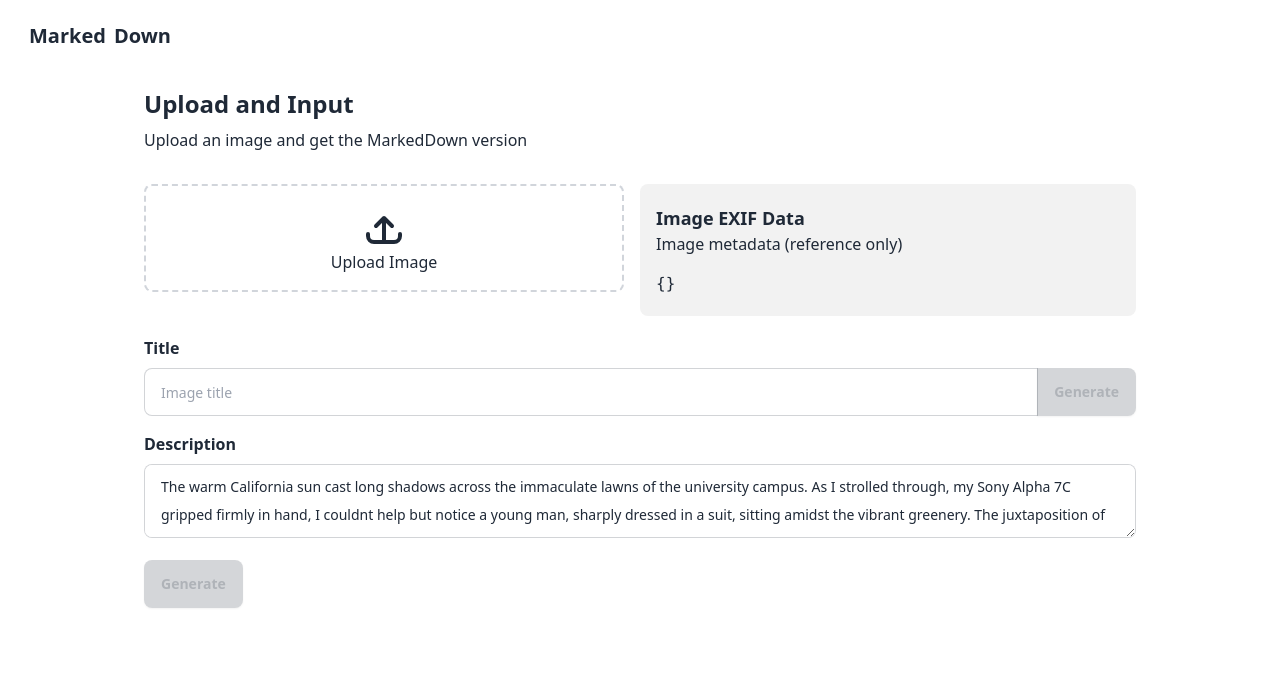
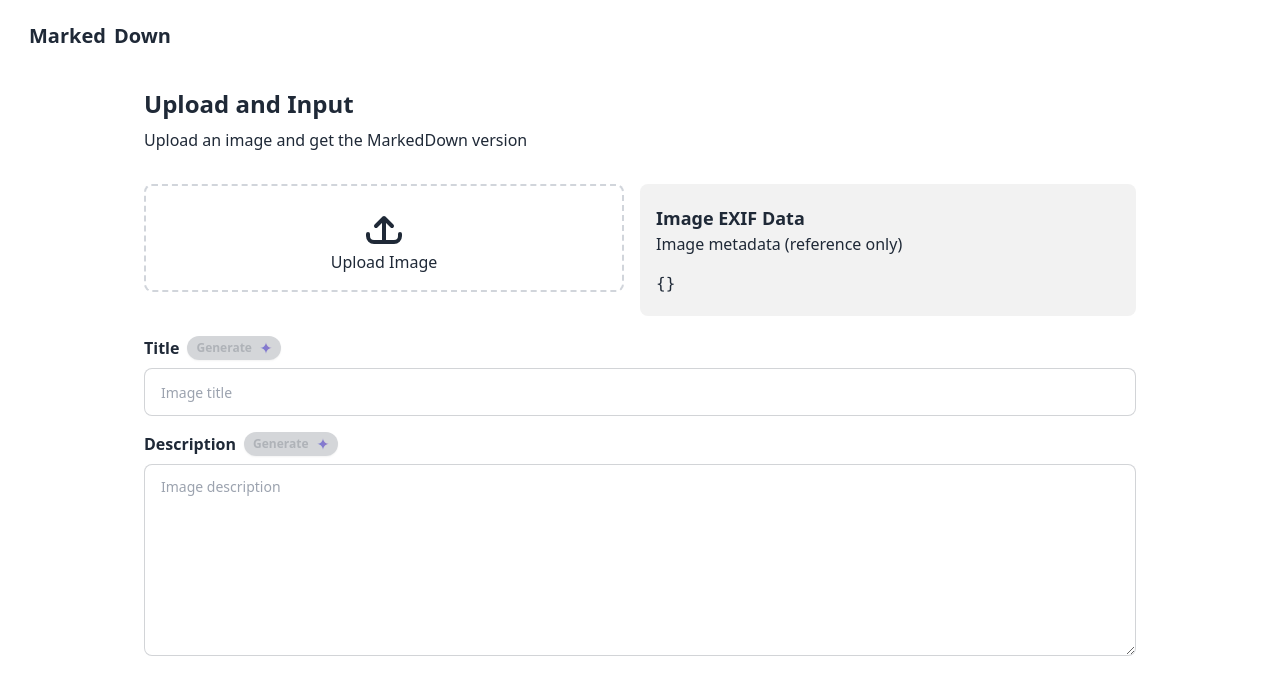
Before and after one commit to kushhansagarwal/markeddown, a SvelteKit app in the folder web/: page / in a window 1280 px wide. Shown: the top 694 px of the page. Built offline with nearby package versions, Linux system fonts and the light colour scheme; no server answers.

Commit message:
finessed genai capability

```diff
--- a/web/src/routes/+page.svelte
+++ b/web/src/routes/+page.svelte
@@ -1,6 +1,7 @@
 <script lang="ts">
 	import { PUBLIC_API_ENDPOINT_PY } from '$env/static/public';
 	import exifr from 'exifr'; // to use ES Modules
+	import gemini from '$lib/assets/gemini.svg';
 
 	let imageUrl: string | null =
 		'https://ik.imagekit.io/wy49ay1bjy4c/portfolio/portfolio29_6yqmbwu4P.jpg'; //null;
@@ -19,8 +20,10 @@
 	let imageMetadata: ImageMetadata = {};
 
 	let title: string = '';
-	let description: string =
-		'The warm California sun cast long shadows across the immaculate lawns of the university campus. As I strolled through, my Sony Alpha 7C gripped firmly in hand, I couldnt help but notice a young man, sharply dressed in a suit, sitting amidst the vibrant greenery. The juxtaposition of his formal attire against the casual backdrop of the campus grounds was intriguing. He was lost in thought, gazing into the distance, seemingly oblivious to the world around him. The 24mm F1.4 Sigma Art lens allowed me to capture a wide perspective, incorporating the iconic university buildings into the frame, while still maintaining a shallow depth of field, isolating the subject from the background. With a swift click, I froze this moment in time - a snapshot of contemplation amidst the hustle and bustle of university life. The daylight setting, coupled with the fast f/1.4 aperture and 1/500s shutter speed, ensured a crisp image with beautiful bokeh, further emphasizing the subject.  This image, taken on April 7th, 2024, serves as a reminder of the quiet moments of reflection that can be found even in the most unexpected places.';
+	let description: string = '';
+
+	let titleGenerationState = 'idle';
+	let descriptionGenerationState = 'idle';
 
 	let exifData = {};
 
@@ -166,14 +169,9 @@
 			{/if}
 		</div>
 		<div class="mt-5">
+			<div class="flex">
 				<div class="mb-2 font-bold">Title</div>
-			<div class="join w-full">
-				<input
-					type="text"
-					bind:value={title}
-					placeholder="Image title"
-					class="join-item input input-bordered mb-4 w-full text-sm"
-				/>
+				{#if titleGenerationState === 'idle'}
 					<button
 						disabled={imageBlob === null}
 						on:click={async () => {
@@ -183,10 +181,14 @@
 							formData.append('exif', JSON.stringify(exifData));
 							formData.append('field', 'title');
 
+							titleGenerationState = 'loading';
+
 							const response = await fetch(`/api/image/generate`, {
 								method: 'POST',
 								body: formData
 							});
+
+              titleGenerationState = 'success';
 
 							if (response.ok) {
 								let responseJson = await response.json();
@@ -196,16 +198,24 @@
 								console.error('Failed to generate image');
 							}
 						}}
-					class="join-item btn btn-secondary">Generate</button
+						class="join-item btn btn-xs ml-2 rounded-xl"
 					>
+						Generate <img src={gemini} class="h-3 w-3" />
+					</button>
+				{:else if titleGenerationState === 'loading'}
+					<span class="loading loading-spinner loading-xs mb-2 ml-2"></span>
+				{/if}
 			</div>
+			<input
+				type="text"
+				bind:value={title}
+				placeholder="Image title"
+				class="join-item input input-bordered mb-4 w-full text-sm"
+			/>
+
+			<div class="flex">
 				<div class="mb-2 font-bold">Description</div>
-
-			<textarea
-				bind:value={description}
-				class="textarea textarea-bordered mb-4 w-full"
-				placeholder="Image description"
-			></textarea>
+				{#if descriptionGenerationState === 'idle'}
 					<button
 						disabled={imageBlob === null}
 						on:click={async () => {
@@ -215,10 +225,14 @@
 							formData.append('exif', JSON.stringify(exifData));
 							formData.append('field', 'description');
 
+							descriptionGenerationState = 'loading';
+
 							const response = await fetch(`/api/image/generate`, {
 								method: 'POST',
 								body: formData
 							});
+
+              descriptionGenerationState = 'success';
 
 							if (response.ok) {
 								let responseJson = await response.json();
@@ -228,8 +242,20 @@
 								console.error('Failed to generate image');
 							}
 						}}
-				class="join-item btn btn-secondary">Generate</button
+						class="join-item btn btn-xs ml-2 rounded-xl"
 					>
+						Generate <img src={gemini} class="h-3 w-3" />
+					</button>
+				{:else if descriptionGenerationState === 'loading'}
+					<span class="loading loading-spinner loading-xs mb-2 ml-2"></span>
+				{/if}
+			</div>
+
+			<textarea
+				bind:value={description}
+				class="textarea textarea-bordered mb-4 h-48 w-full"
+				placeholder="Image description"
+			></textarea>
 		</div>
 	</div>
 </section>
```
Also changed, not shown: web/src/lib/assets/gemini.svg (added), 1 other file (tests, documents, lock files or other folders). Lines whose indentation alone changed are shown as unchanged.
